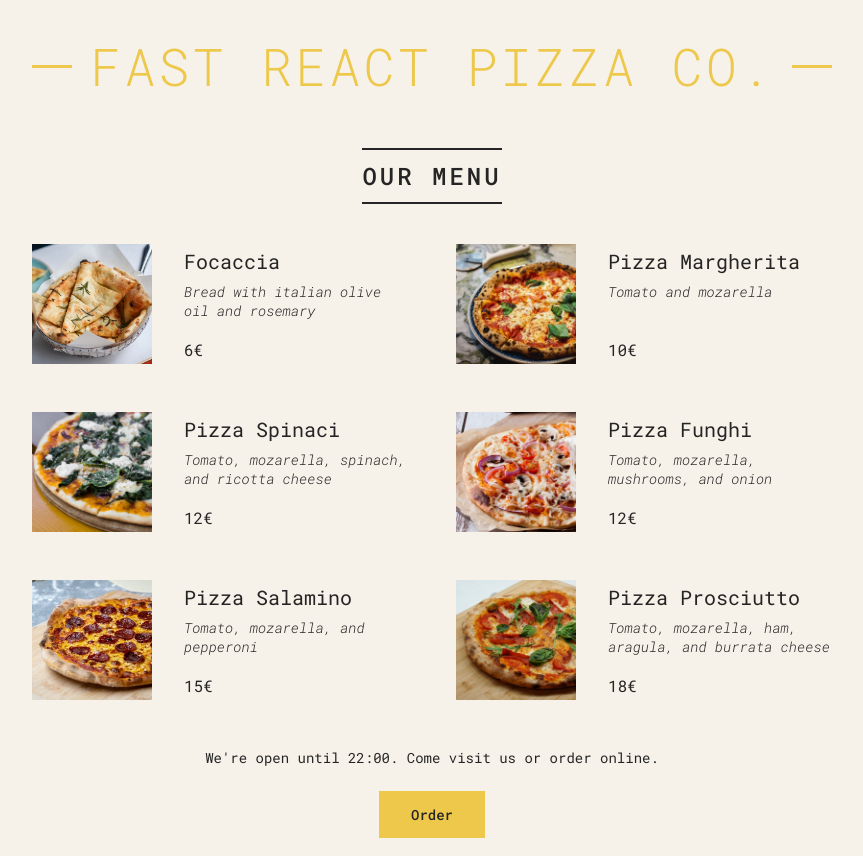
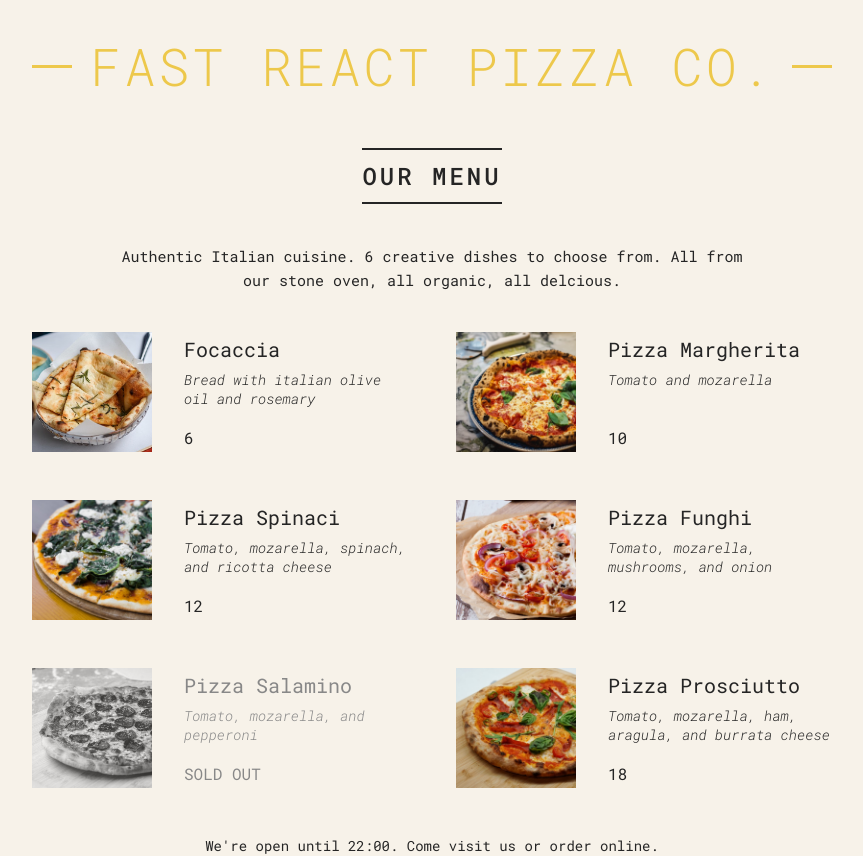
Before and after one commit to ceddevstudent89/Pizza-menu, a React (Vite) app in the folder pizza-menu/: page / in a window 1280 px wide. Shown: the top 856 px of the page, without its empty margins (208-1071 px from the left). Built offline with nearby package versions, Linux system fonts and the light colour scheme.

Commit message:
Travail sur les composants et conditions

```diff
--- a/pizza-menu/src/App.jsx
+++ b/pizza-menu/src/App.jsx
@@ -72,16 +72,23 @@ function Menu() {
   const pizzas = pizzaData;
   // const pizzas = [];
   const numPizzas = pizzas.length;
+  console.log(numPizzas);
   return (
     <main className="menu">
       <h2>Our menu</h2>
 
       {numPizzas > 0 ? (
-        <ul className="pizzas">
-          {pizzas.map((pizza) => (
-            <Pizza pizzaObj={pizza} key={pizza.name} />
-          ))}
-        </ul>
+        <>
+          <p>
+            Authentic Italian cuisine. 6 creative dishes to choose from. All
+            from our stone oven, all organic, all delcious.
+          </p>
+          <ul className="pizzas">
+            {pizzas.map((pizza) => (
+              <Pizza pizzaObj={pizza} key={pizza.name} />
+            ))}
+          </ul>
+        </>
       ) : (
         <p>We're still working on our menu. Please come back later:)</p>
       )}
@@ -103,15 +110,23 @@ function Menu() {
   );
 }
 
-function Pizza(props) {
-  console.log(props);
+function Pizza({ pizzaObj }) {
+  // if (pizzaObj.soldOut) return null;
+  console.log(pizzaObj);
   return (
-    <li className="pizza">
-      <img src={props.pizzaObj.photoName} alt={props.pizzaObj.name} />
+    <li className={`pizza ${pizzaObj.soldOut ? "sold-out" : ""}`}>
+      <img src={pizzaObj.photoName} alt={pizzaObj.name} />
       <div>
-        <h3>{props.pizzaObj.name}</h3>
-        <p>{props.pizzaObj.ingredients}</p>
-        <span>{props.pizzaObj.price}€</span>
+        <h3>{pizzaObj.name}</h3>
+        <p>{pizzaObj.ingredients}</p>
+
+        {/* {pizzaObj.soldOut ? (
+          <span>SOLD OUT</span>
+        ) : (
+          <span>{pizzaObj.price}</span>
+        )} */}
+
+        <span>{pizzaObj.soldOut ? "SOLD OUT" : pizzaObj.price}</span>
       </div>
     </li>
   );
@@ -122,17 +137,19 @@ function Footer() {
   const openHour = 11;
   const closeHour = 22;
   const isOpen = hour >= openHour && hour <= closeHour;
+  console.log(isOpen);
 
   // if (isOpen) alert("We're currently open !");
   // else alert("Sorry we're closed");
 
+  // if (!isOpen) {
+  //   return <p>Closed</p>;
+  // }
+
   return (
     <footer className="footer">
       {isOpen ? (
-        <div className="order">
-          <p>We're open until {closeHour}:00. Come visit us or order online.</p>
-          <button className="btn">Order</button>
-        </div>
+        <Order closeHour={closeHour} openHour={openHour} />
       ) : (
         <p>
           We're happy to welcome you between {openHour}:00 and {closeHour}:00.
@@ -141,3 +158,12 @@ function Footer() {
     </footer>
   );
 }
+
+function Order({ closeHour, openHour }) {
+  return (
+    <div className="order">
+      <p>We're open until {closeHour}:00. Come visit us or order online.</p>
+      <button className="btn">Order</button>
+    </div>
+  );
+}
```
